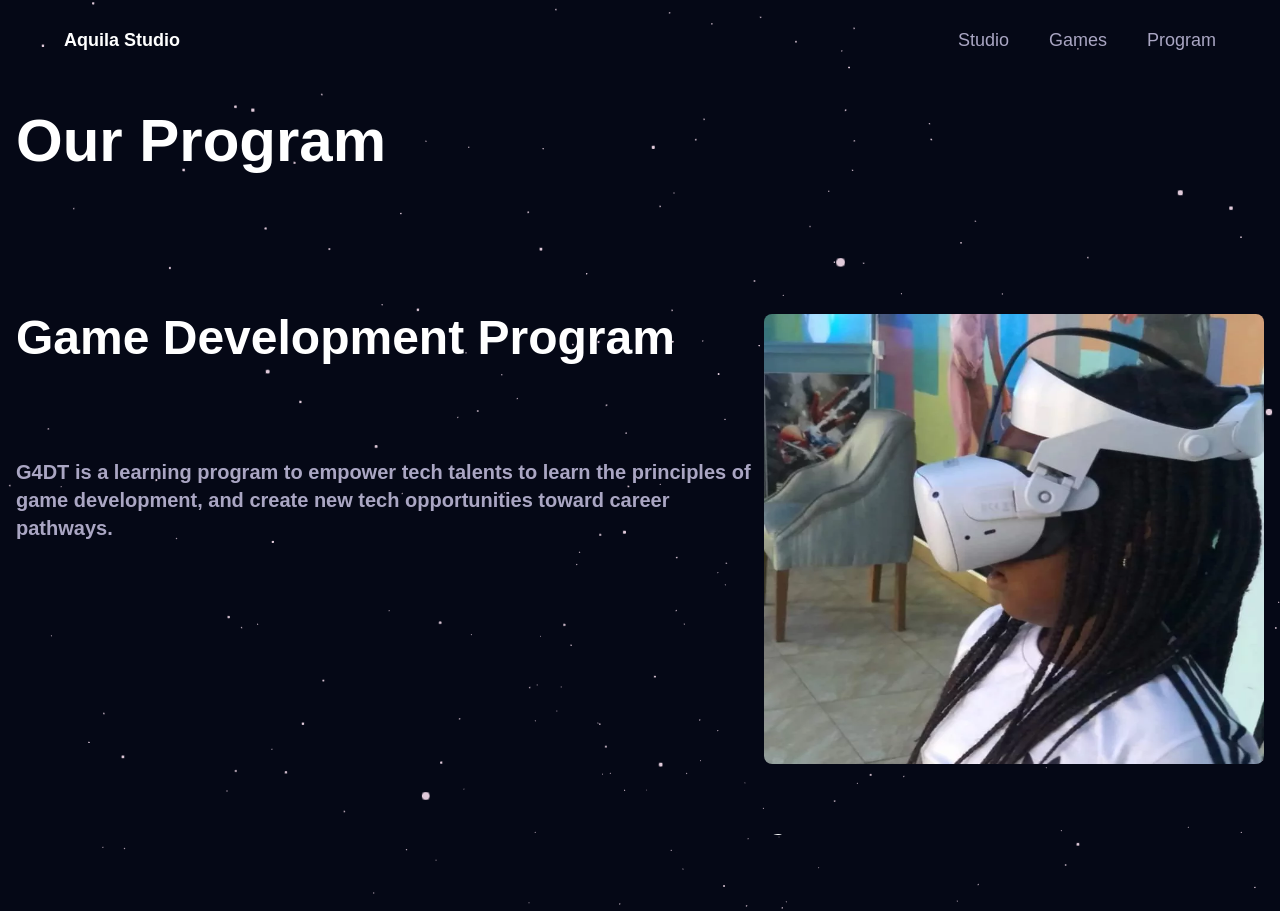
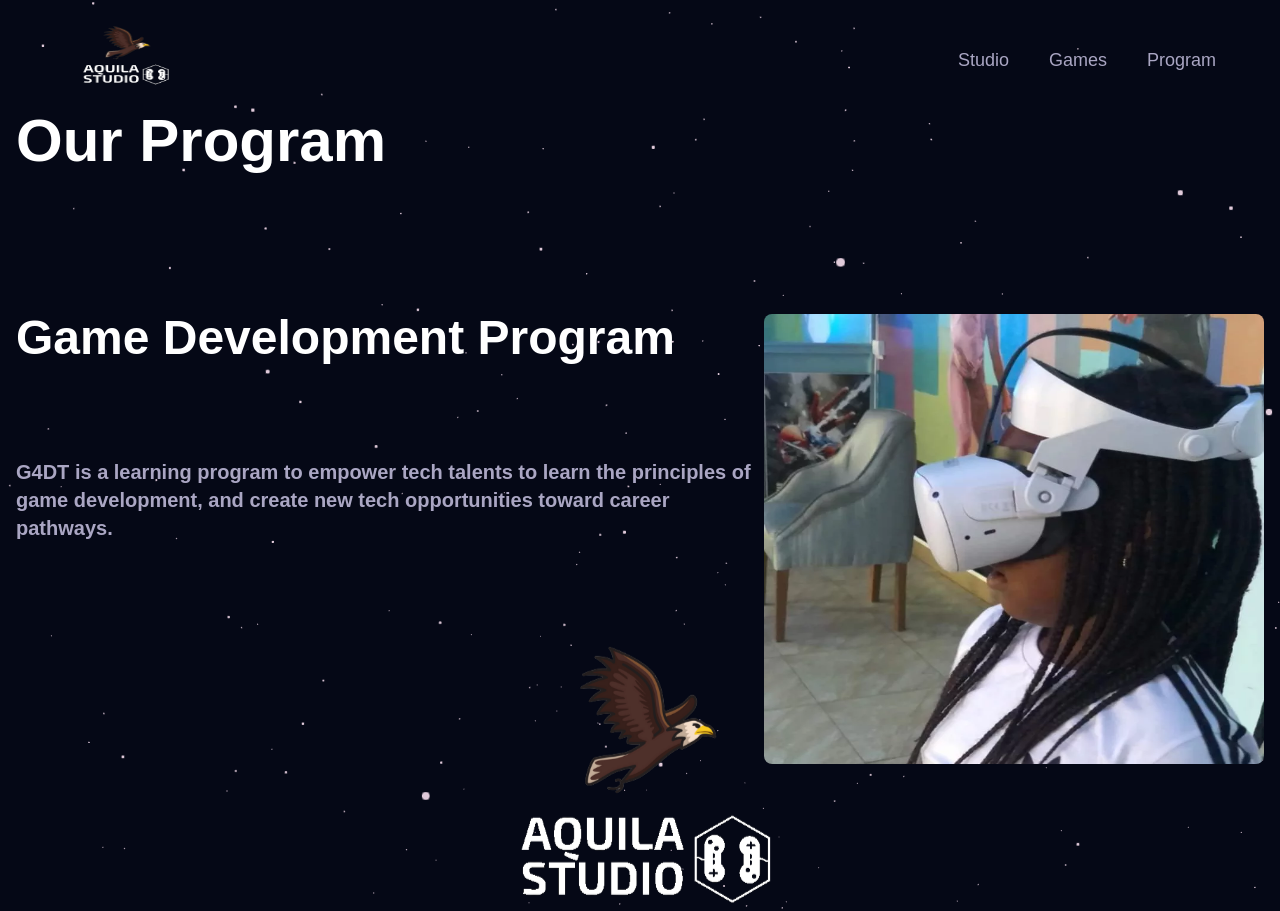
Before and after one commit to jefftrojan/aquilla-studio, a React (Vite) app: page /program in a window 1280 px wide. Shown: the top 911 px of the page. Built offline with nearby package versions, Linux system fonts and the light colour scheme; a web font is replaced by a local one.

Commit message:
replace text with logo image

```diff
--- a/src/assets/index.js
+++ b/src/assets/index.js
@@ -1,4 +1,4 @@
-import logo from "./logo.svg";
+import logo from "./logo.png";
 
 import play from "./play.png";
 import menu from "./menu.svg";
--- a/src/components/Navbar.jsx
+++ b/src/components/Navbar.jsx
@@ -1,9 +1,9 @@
 import React, { useEffect, useState } from "react";
-import { NavLink } from "react-router-dom"; // Import NavLink
+import { NavLink } from "react-router-dom";
 
 import { styles } from "../styles";
 import { navLinks } from "../constants";
-import { menu, close } from "../assets";
+import { menu, close, logo } from "../assets";
 
 const Navbar = () => {
   const [active, setActive] = useState("");
@@ -44,7 +44,9 @@ const Navbar = () => {
           }}
         >
           <p className='text-white text-[18px] font-bold cursor-pointer flex '>
-            Aquila Studio &nbsp;
+          <img src={logo} alt='logo' className='w-[120px] h-[80px] t' />
+ &nbsp;
+
             <span className='sm:block hidden'> </span>
           </p>
         </NavLink>
--- a/src/components/preloader.css
+++ b/src/components/preloader.css
@@ -1,8 +1,8 @@
 .preloader {
     height: 100vh;
     width: 100%;
-    background: hsl(264, 100%, 8%);
-    color: #000;
+    background: hsl(264, 94%, 6%);
+    color: #fff;
     position: fixed;
     bottom: 0;
     left: 0;
@@ -11,16 +11,26 @@
     display: flex;
     justify-content: center;
     align-items: center;
+}
 
-}
 .preloader .texts-container {
     display: flex;
     justify-content: space-around;
     align-items: center;
-    height: 70px;
+    height: 470px;
     width: 350px;
     font-size: 25px;
     font-weight: 600;
     overflow: hidden;
     color: #fff;
+    animation: bounce 1s ease infinite; /* Adjust the duration and easing as needed */
 }
+
+@keyframes bounce {
+    0%, 100% {
+        transform: translateY(0);
+    }
+    50% {
+        transform: translateY(-20px); /* Adjust the bounce height as needed */
+    }
+}
--- a/src/components/preloader.jsx
+++ b/src/components/preloader.jsx
@@ -1,6 +1,7 @@
 import React, { useEffect } from 'react'
 import './preloader.css'
 import { preLoaderAnim } from './animate'
+import logo from '../assets/logo.png'
 
 function PreLoader() {
     useEffect(() => {
@@ -10,8 +11,8 @@ function PreLoader() {
   return (
     <div className='preloader'>
         <div className='texts-container'>
-       <span> <p className="text-white sm:px-4 py-1 mr-1 z-10 sm:text-2xl md:text-2xl lg:text-2xl xl:text-2xl">AQUILA</p> </span>
-        <span className="bg-white text-black rounded-xl px-2 py-1 relative z-10 text-2xl sm:text-2xl md:text-2xl lg:text-2xl xl:text-2xl">STUDIO</span>
+            <img src={logo} alt='logo' className='logo text-color-red' />
+
 
 
         </div>
```
Also changed, not shown: src/assets/logo.png.
